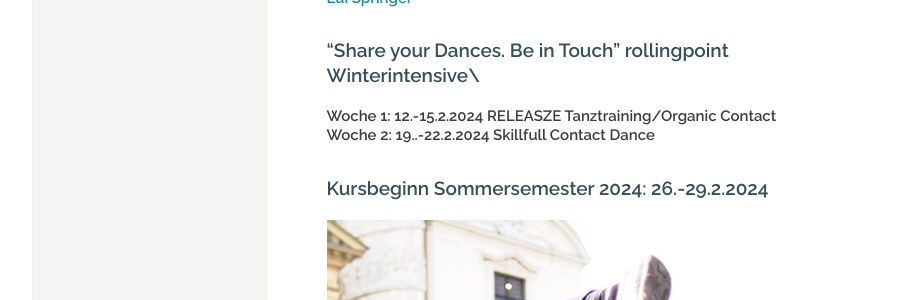
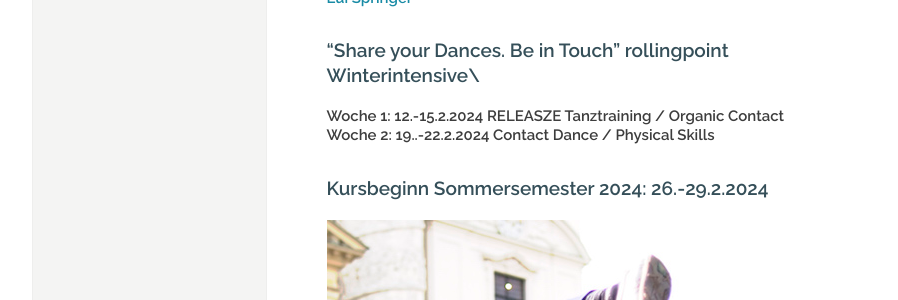
Before and after one commit to manulari/rollingpointat, a Jekyll site: the page built from _pages_de/index.md, in a window 1280 px wide and 900 px high, scrolled down 1641 px. Shown: the part 153-453 px from the top of the window, without its empty margins (152-1050 px from the left). Built offline with Jekyll 4.4.1, drawn with Linux system fonts in a browser that asks for light colours; comment, search, counter and statistics services are not loaded.

Commit message:
Update page (de) “index”

```diff
--- a/_pages_de/index.md
+++ b/_pages_de/index.md
@@ -49,8 +49,8 @@ Fotocredit: https://johannes-stolba.net/photography/
 **[20.+21.1.2024 Contact Flying Skills (advanced) mit Christian Apschner und Lui Springer](workshops#flying)**
 
 ### **"Share your Dances. Be in Touch" rollingpoint Winterintensive**\
-**Woche 1: 12.-15.2.2024 RELEASZE Tanztraining/Organic Contact**\
-**Woche 2: 19..-22.2.2024 Skillfull Contact Dance**
+**Woche 1: 12.-15.2.2024 RELEASZE Tanztraining / Organic Contact**\
+**Woche 2: 19..-22.2.2024 Contact Dance / Physical Skills**
 
 
 
```
